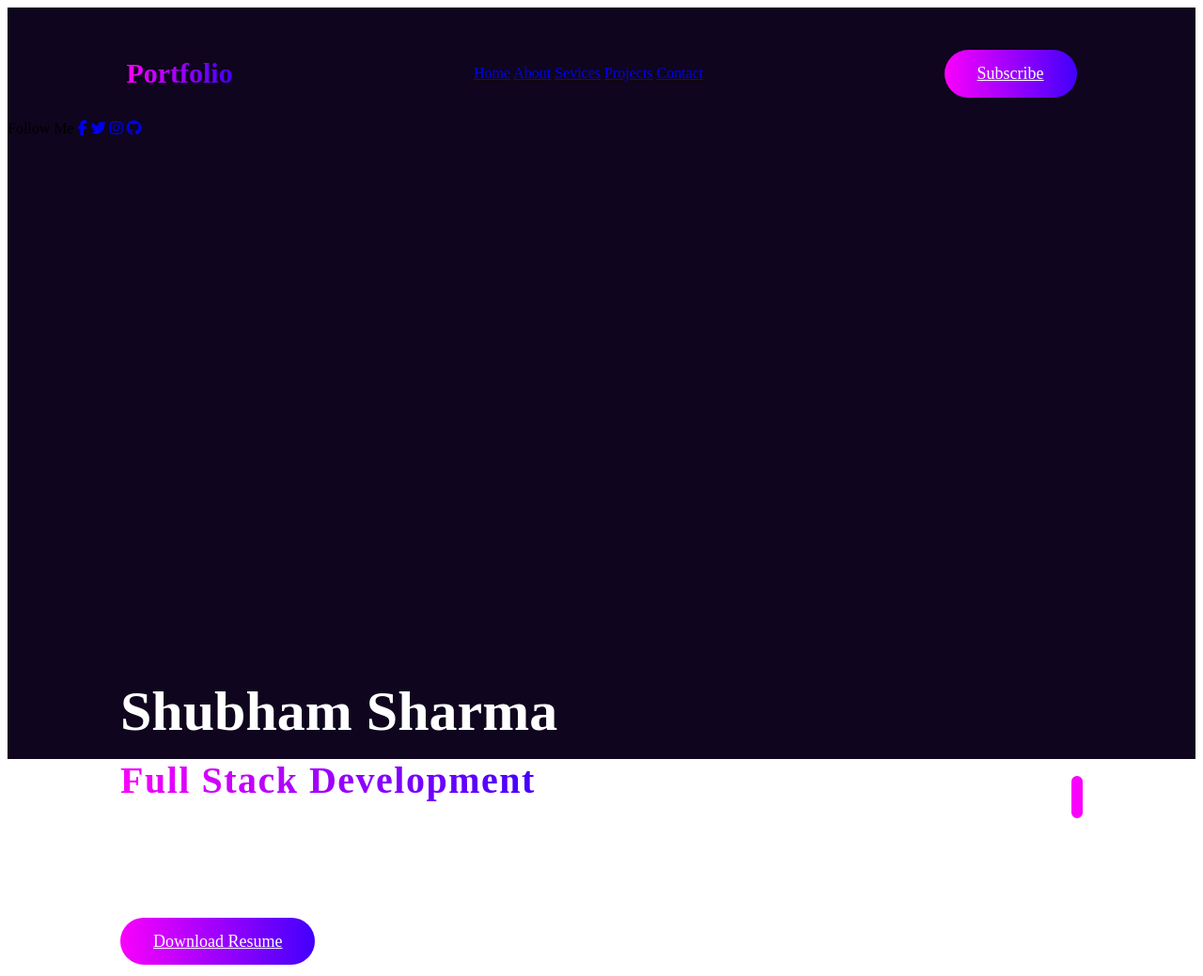
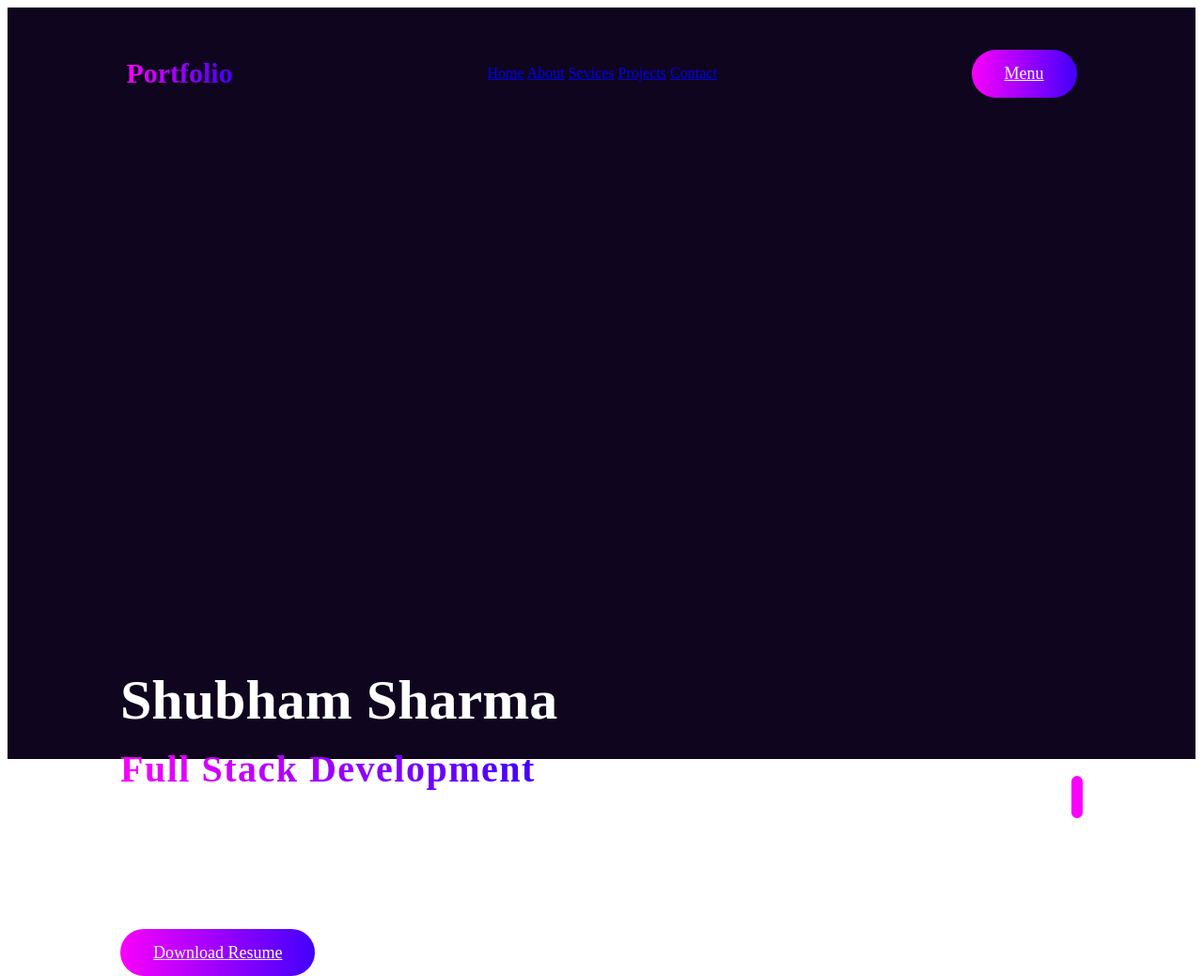
Before and after one commit to hytek-org/Portfolio, a plain HTML site: page Shubham/index.html in a window 1280 px wide. Shown: the whole page at 94% size. Drawn offline with Linux system fonts and the light colour scheme.

Commit message:
Update index.html

```diff
--- a/Shubham/index.html
+++ b/Shubham/index.html
@@ -16,7 +16,7 @@
    <div class="container">
     <header>
         <nav>
-            <a href="#" class="logo"> Portfolio</a>
+            <a href="#" class="logo" style="text-decoration: none; text-align: center;"> Portfolio</a>
             <div class="nav-links">
                 <a href="#">Home</a>
                 <a href="#">About</a>
@@ -24,14 +24,15 @@
                 <a href="#">Projects</a>
                 <a href="#">Contact</a>
             </div>
-            <a href="#" class="btn"> Subscribe</a>
+            <a href="#" class="btn"> Menu</a>
         </nav>
     </header>
     <div class="content">
     <div class="hero-text">
         <h1>Shubham Sharma</h1>
-        <span>Full Stack Development</span>
-        <p> fgbhgfjkfhgjhfjkhgjhfjkhjfdsjdghhfdsmdgfgdfhfd <br> gfhdfgjdghdghjhfdhsd,mhfhfdhhfhhhhhhfhdr</p>
+        <span >Full Stack Development</span>
+        <p> Lorem ipsum, dolor sit amet consectetur adipisicing elit. Molestiae minima quasi doloresz?<br> Omnis tempore consequuntur eius explicabo esse ea. Asperiores nisi exercitationem facilis<br> iste tenetur, br
+            snemo est explicabo dolores? Rerum?</p>
         <a href="#" class="btn">Download Resume</a>
     </div>
     <div class="hero-img">
@@ -39,13 +40,7 @@
     </div>
     </div>
 
-    <div class="soial-links">
-        <span>Follow Me</span>
-        <a href="#"><i class="fa-brands fa-facebook-f"></i></a>
-        <a href="#"><i class="fa-brands fa-twitter"></i></a>
-        <a href="#"><i class="fa-brands fa-instagram"></i></a>
-        <a href="#"><i class="fa-brands fa-github"></i></a>
-    </div>
+
 
    </div>
 
```
